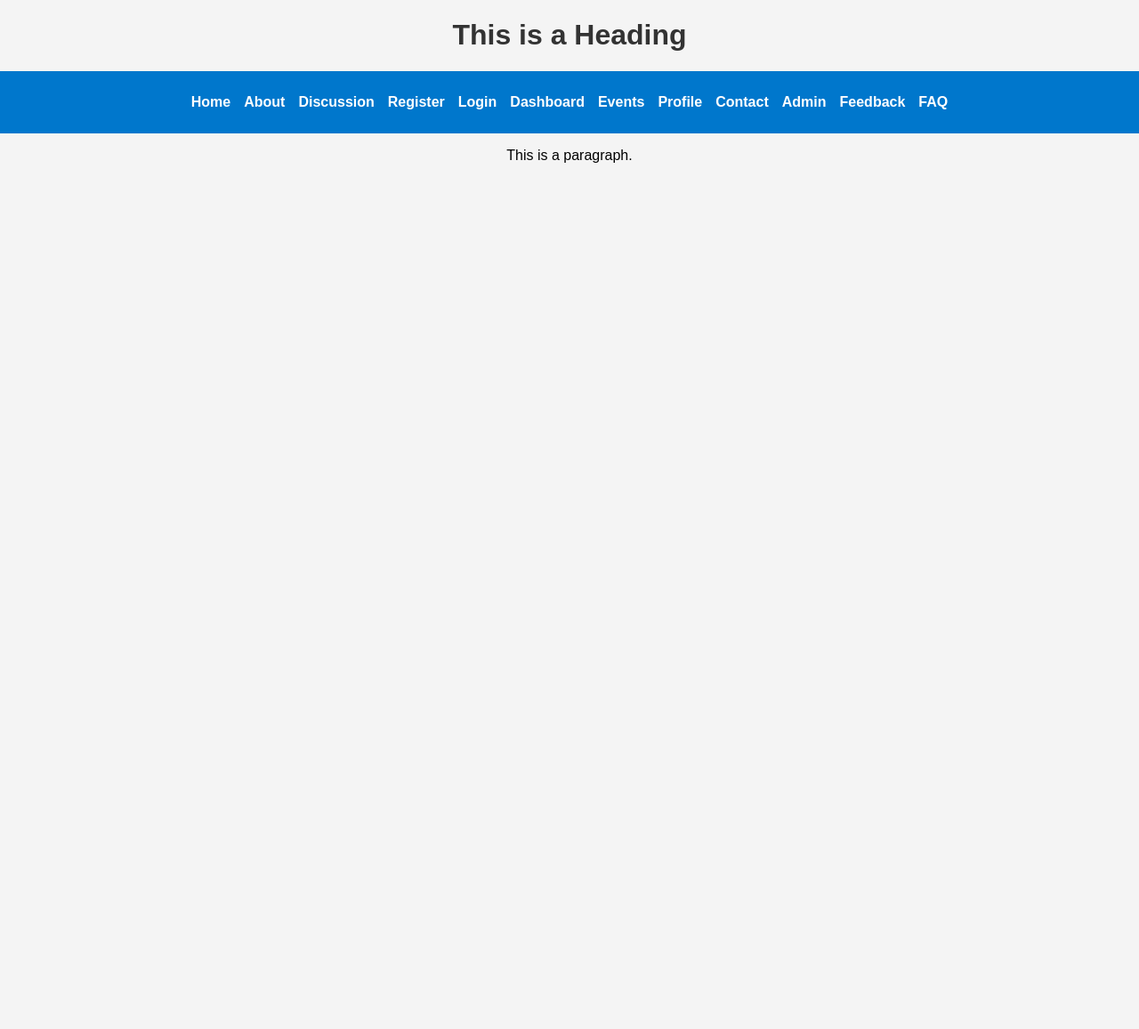
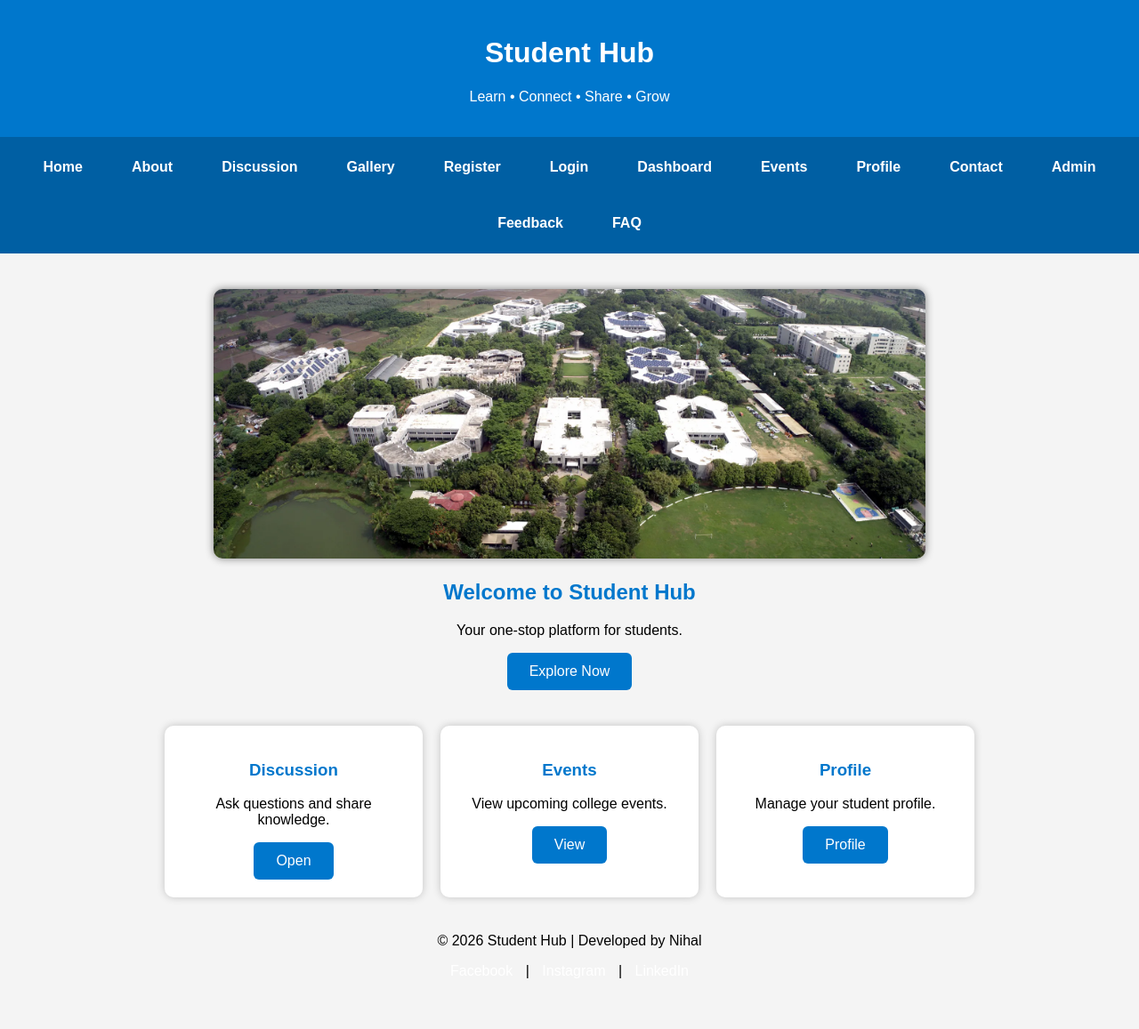
Before and after one commit to nihalodedra/Studenthub, a PHP site: page /studenthub.html in a window 1280 px wide. Shown: the whole page at 89% size. Before the commit the page ends 183 px from the top, so only its background shows below. Run offline with PHP 8.4, Linux system fonts and the light colour scheme.

Commit message:
add main page photo, Added cards, improved forms, gallery page, footer links, and UI animations

```diff
--- a/css/style.css
+++ b/css/style.css
@@ -1,38 +1,162 @@
-body {
-    font-family: Arial, sans-serif;
-    margin: 0;
-    background-color: #f4f4f4;
+body{
+    margin:0;
+    font-family:Arial,sans-serif;
+    background:#f4f4f4;
 }
 
-h1 {
-    text-align: center;
-    color: #333;
+header{
+    background:#0077cc;
+    color:white;
+    text-align:center;
+    padding:20px;
 }
 
-nav {
-    background-color: #0077cc;
-    padding: 10px;
+nav{
+    background:#005fa3;
+    padding:10px;
 }
 
-nav ul {
-    list-style: none;
-    display: flex;
-    flex-wrap: wrap;
-    gap: 15px;
-    justify-content: center;
-    padding: 0;
+nav ul{
+    list-style:none;
+    margin:0;
+    padding:0;
+    display:flex;
+    justify-content:center;
+    align-items:center;
+    flex-wrap:wrap;
+    gap:15px;
 }
 
-nav a {
-    color: white;
-    text-decoration: none;
-    font-weight: bold;
+nav li{
+    margin:5px;
 }
 
-nav a:hover {
-    color: yellow;
+nav a{
+    color:white;
+    text-decoration:none;
+    font-weight:bold;
+    padding:10px 15px;
+    display:block;
+    border-radius:5px;
+    transition:0.3s;
 }
 
-p {
-    text-align: center;
+nav a:hover{
+    background:#0077cc;
+    color:yellow;
 }
+
+
+@media (max-width:768px){
+
+    nav ul{
+        flex-direction:column;
+        align-items:center;
+    }
+
+    nav li{
+        width:100%;
+        text-align:center;
+    }
+
+    nav a{
+        display:block;
+        width:100%;
+        padding:10px;
+    }
+
+}
+
+.hero{
+    text-align:center;
+    padding:40px;
+}
+
+.hero img{
+    width:80%;
+    max-width:800px;
+    border-radius:10px;
+    box-shadow:0 0 10px gray;
+}
+
+
+
+
+.cards{
+    display:flex;
+    justify-content:center;
+    flex-wrap:wrap;
+    gap:20px;
+    margin:40px;
+}
+
+.card{
+    width:250px;
+    background:white;
+    padding:20px;
+    border-radius:10px;
+    text-align:center;
+    box-shadow:0 0 10px rgba(0,0,0,0.2);
+    transition:0.3s;
+}
+
+.card:hover{
+    transform:translateY(-8px);
+}
+
+.card h3{
+    color:#0077cc;
+}
+
+form{
+    width:350px;
+    margin:auto;
+    background:white;
+    padding:20px;
+    border-radius:10px;
+    box-shadow:0 0 10px gray;
+}
+
+input,
+textarea{
+    width:100%;
+    padding:10px;
+    margin-top:5px;
+    margin-bottom:15px;
+    border:1px solid #ccc;
+    border-radius:5px;
+}
+
+label{
+    font-weight:bold;
+}
+
+.hero h2{
+    color:#0077cc;
+}
+
+button{
+    background:#0077cc;
+    color:white;
+    border:none;
+    padding:12px 25px;
+    border-radius:6px;
+    font-size:16px;
+    cursor:pointer;
+    transition:0.3s;
+}
+
+button:hover{
+    background:#004d80;
+    transform:scale(1.05);
+}
+
+footer a{
+    color:white;
+    text-decoration:none;
+    margin:0 10px;
+}
+
+footer a:hover{
+    color:yellow;
+}
--- a/studenthub.html
+++ b/studenthub.html
@@ -1,20 +1,24 @@
 <!DOCTYPE html>
 <html lang="en">
 <head>
-    <meta charset = "UTF-8">
-    <title> Student Hub </title>
-    <link rel="stylesheet" href="css/style.css">
+<meta charset="UTF-8">
+<title>Student Hub - Home</title>
+<link rel="stylesheet" href="css/style.css">
+</head>
 
-</head>
 <body>
 
-    <h1>This is a Heading</h1>
+    <header>
+        <h1>Student Hub</h1>
+        <p>Learn • Connect • Share • Grow</p>
+    </header>
 
-    <nav>
+     <nav>
         <ul>
-            <li><a href="index.html">Home</a></li>
+             <li><a href="index.html">Home</a></li>
             <li><a href="about.html">About</a></li>
             <li><a href="discussion.html">Discussion</a></li>
+            <li><a href="gallery.html">Gallery</a></li>
             <li><a href="register.html">Register</a></li>
             <li><a href="login.html">Login</a></li>
             <li><a href="dashboard.html">Dashboard</a></li>
@@ -25,9 +29,48 @@
             <li><a href="feedback.html">Feedback</a></li>
             <li><a href="faq.html">FAQ</a></li>
         </ul>
-    </nav>
+        </nav>
 
-    <p>This is a paragraph.</p>
+    <section class="hero">
+        <img src="campus1.webp" alt="Campus">
+        <h2>Welcome to Student Hub</h2>
+        <p>Your one-stop platform for students.</p>
+        <button>Explore Now</button>
+
+        <section class="cards">
+
+    <div class="card">
+        <h3>Discussion</h3>
+        <p>Ask questions and share knowledge.</p>
+        <a href="discussion.html"><button>Open</button></a>
+    </div>
+
+    <div class="card">
+        <h3>Events</h3>
+        <p>View upcoming college events.</p>
+        <a href="events.html"><button>View</button></a>
+    </div>
+
+    <div class="card">
+        <h3>Profile</h3>
+        <p>Manage your student profile.</p>
+        <a href="profile.html"><button>Profile</button></a>
+    </div>
+
+</section>
+
+
+    <footer>
+
+        <p>© 2026 Student Hub | Developed by Nihal</p>
+
+        <p>
+        <a href="#">Facebook</a> |
+        <a href="#">Instagram</a> |
+        <a href="#">LinkedIn</a>
+        </p>
+
+    </footer>
 
 </body>
 </html>
```
Also changed, not shown: about.html (+28 -19 lines), feedback.html (+9 -18 lines), gallaey.html (added, +36 -0 lines), login.html (+8 -7 lines), register.html (+10 -8 lines), images/campus1.webp (added), images/events1.jpg (added), images/library.jpg (added).
